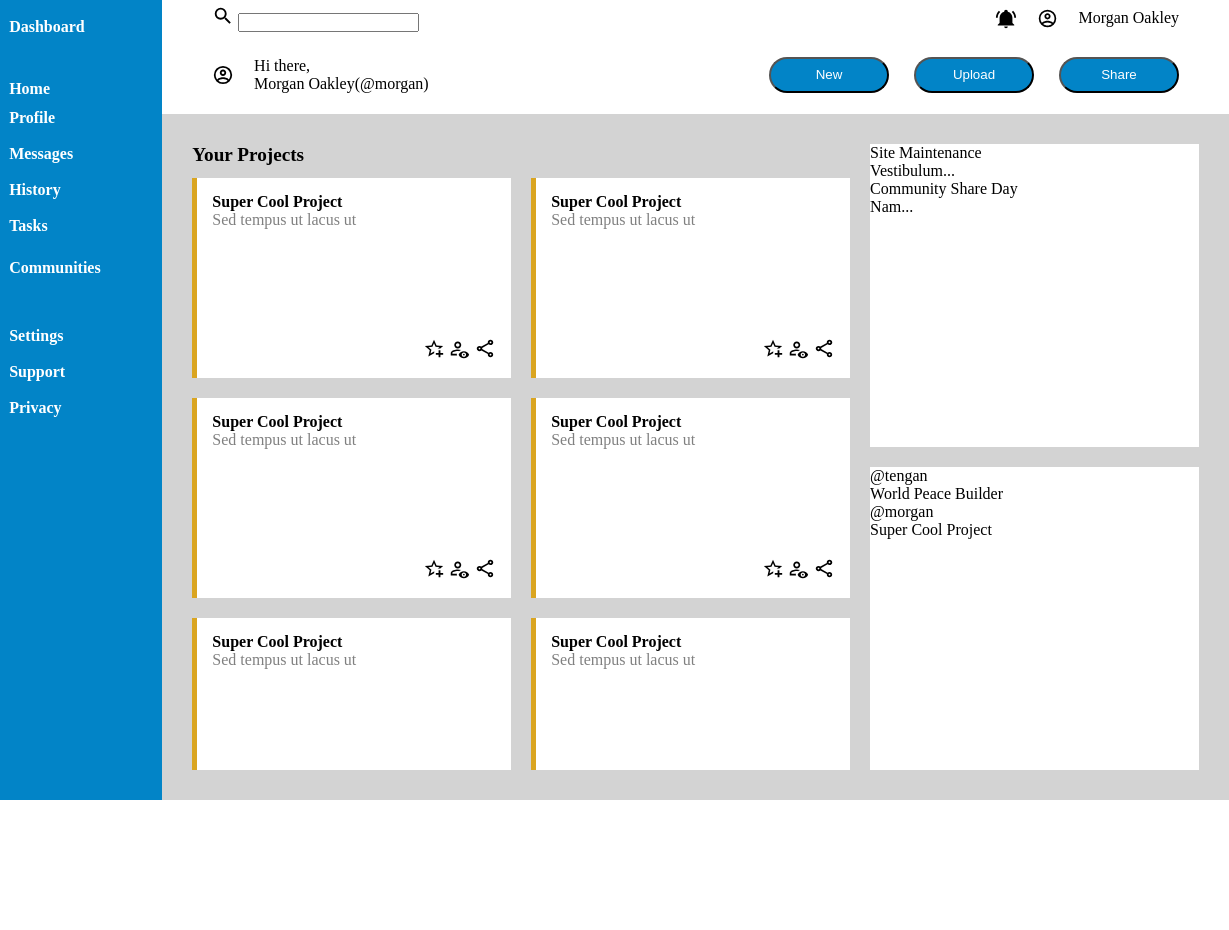
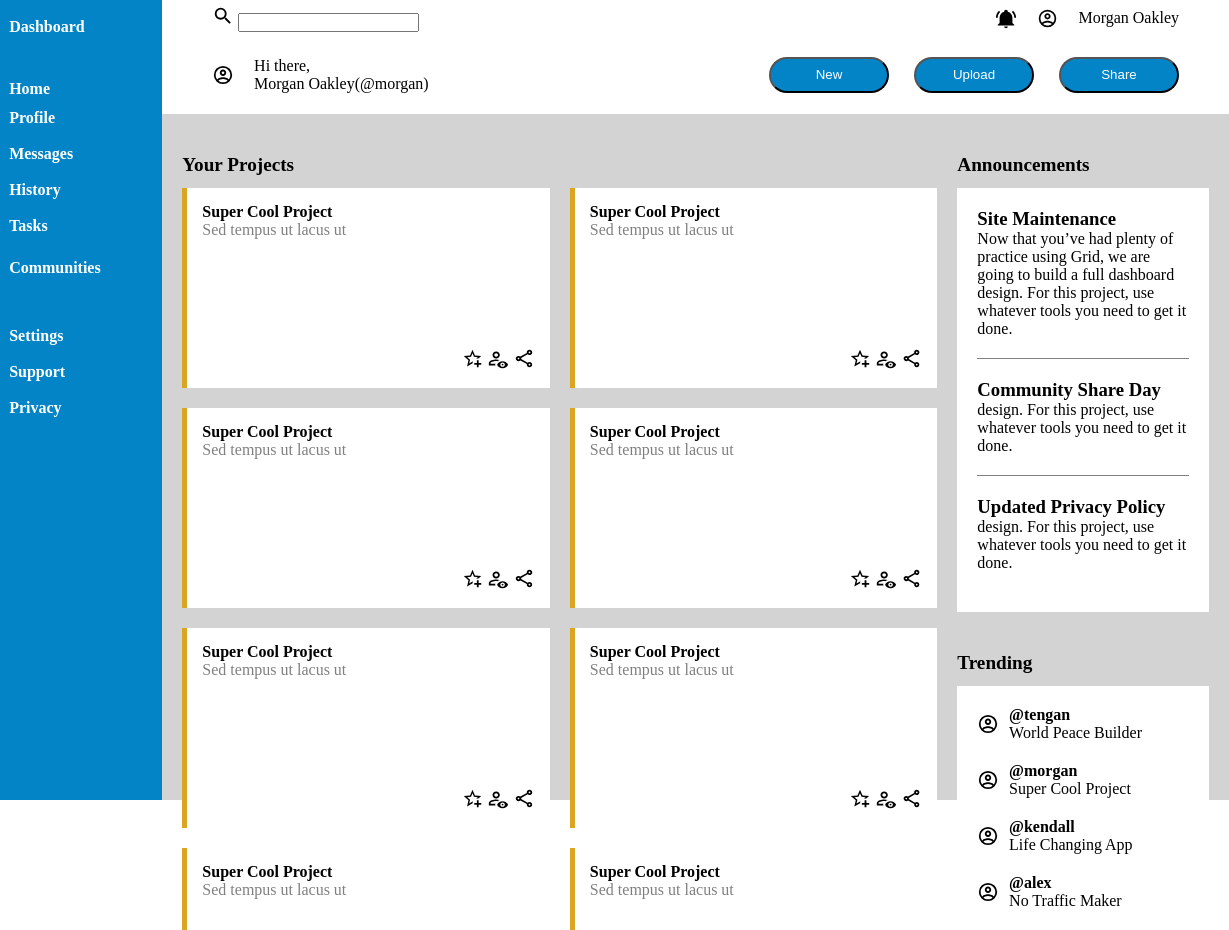
Before and after one commit to jkyochen/odin-admin-dashboard, a plain HTML site: page index.html in a window 1280 px wide. Shown: the full height of the page, 51-1280 px from the left. Before the commit the page ends 800 px from the top, so only its background shows below. Drawn offline with Linux system fonts and the light colour scheme.

Commit message:
Update Announcements and Trending styles

```diff
--- a/index.html
+++ b/index.html
@@ -84,7 +84,7 @@
         </div>
         <div class="main-content">
             <div class="projects">
-                <div class="main-title">Your Projects</div>
+                <div class="title">Your Projects</div>
                 <div class="projects-content">
                     <div class="project-item">
                         <div class="project-title">Super Cool Project</div>
@@ -197,23 +197,56 @@
                 </div>
             </div>
             <div class="announcements">
-                <div>
-                    <div>Site Maintenance</div>
-                    <div>Vestibulum...</div>
-                </div>
-                <div>
-                    <div>Community Share Day</div>
-                    <div>Nam...</div>
+                <div class="title">Announcements</div>
+                <div class="announcements-list">
+                    <div class="announcement">
+                        <h3>Site Maintenance</h3>
+                        <p> Now that you’ve had plenty of practice using Grid, we are going to build a full dashboard
+                            design. For this project, use whatever tools you need to get it done.</p>
+                    </div>
+                    <div class="announcement">
+                        <h3>Community Share Day</h3>
+                        design. For this project, use whatever tools you need to get it done.</p>
+
+                    </div>
+                    <div class="announcement">
+                        <h3>Updated Privacy Policy</h3>
+                        design. For this project, use whatever tools you need to get it done.</p>
+
+                    </div>
                 </div>
             </div>
             <div class="trending">
-                <div>
-                    <div>@tengan</div>
-                    <div>World Peace Builder</div>
-                </div>
-                <div>
-                    <div>@morgan</div>
-                    <div>Super Cool Project</div>
+                <div class="title">Trending</div>
+                <div class="trending-list">
+                    <div class="trend">
+                        <img class="icon" src="./static/account-avatar.svg" alt="avatar" />
+                        <div class="person-info">
+                            <h4>@tengan</h4>
+                            <p>World Peace Builder</p>
+                        </div>
+                    </div>
+                    <div class="trend">
+                        <img class="icon" src="./static/account-avatar.svg" alt="avatar" />
+                        <div class="person-info">
+                            <h4>@morgan</h4>
+                            <p>Super Cool Project</p>
+                        </div>
+                    </div>
+                    <div class="trend">
+                        <img class="icon" src="./static/account-avatar.svg" alt="avatar" />
+                        <div class="person-info">
+                            <h4>@kendall</h4>
+                            <p>Life Changing App</p>
+                        </div>
+                    </div>
+                    <div class="trend">
+                        <img class="icon" src="./static/account-avatar.svg" alt="avatar" />
+                        <div class="person-info">
+                            <h4>@alex</h4>
+                            <p>No Traffic Maker</p>
+                        </div>
+                    </div>
                 </div>
             </div>
         </div>
--- a/style.css
+++ b/style.css
@@ -44,10 +44,6 @@
     font-size: 1rem;
 }
 
-.icon {
-    width: 1.7vw;
-}
-
 .header {
     grid-area: header;
 }
@@ -87,17 +83,12 @@ button {
     border-radius: 30px;
 }
 
-.person-info {
-    display: flex;
-    flex-direction: column;
-}
-
 .main-content {
     background-color: lightgray;
-    padding: 30px;
+    padding: 20px;
     grid-area: main-content;
     display: grid;
-    grid-template: 1fr 1fr / 2fr 1fr;
+    grid-template: 1fr 1fr / 3fr 1fr;
     grid-template-areas:
         "projects announcements"
         "projects trending";
@@ -109,16 +100,10 @@ button {
     overflow: auto;
 }
 
-.main-title {
-    font-weight: bold;
-    font-size: larger;
-}
-
 .projects-content {
     display: grid;
-    grid-template-columns: repeat(auto-fit, minmax(250px, 1fr));
+    grid-template-columns: repeat(auto-fit, minmax(350px, 1fr));
     gap: 20px;
-    padding-top: 12px;
 }
 
 .project-item {
@@ -145,11 +130,56 @@ button {
 }
 
 .announcements {
-    background-color: white;
     grid-area: announcements;
 }
 
+.announcements-list {
+    background-color: white;
+    display: flex;
+    flex-direction: column;
+    gap: 20px;
+    padding: 20px;
+}
+
+.announcement {
+    padding-bottom: 20px;
+    border-bottom: 1px solid gray;
+}
+
+.announcement:last-child {
+    border-bottom: 0px;
+}
+
 .trending {
-    background-color: white;
     grid-area: trending;
 }
+
+.trending-list {
+    background-color: white;
+    display: flex;
+    flex-direction: column;
+    gap: 20px;
+    padding: 20px;
+}
+
+.trend {
+    display: flex;
+    gap: 10px;
+}
+
+/* common style */
+.icon {
+    width: 1.7vw;
+}
+
+.person-info {
+    display: flex;
+    flex-direction: column;
+}
+
+.title {
+    font-weight: bold;
+    font-size: larger;
+    padding-top: 20px;
+    padding-bottom: 12px;
+}
```
